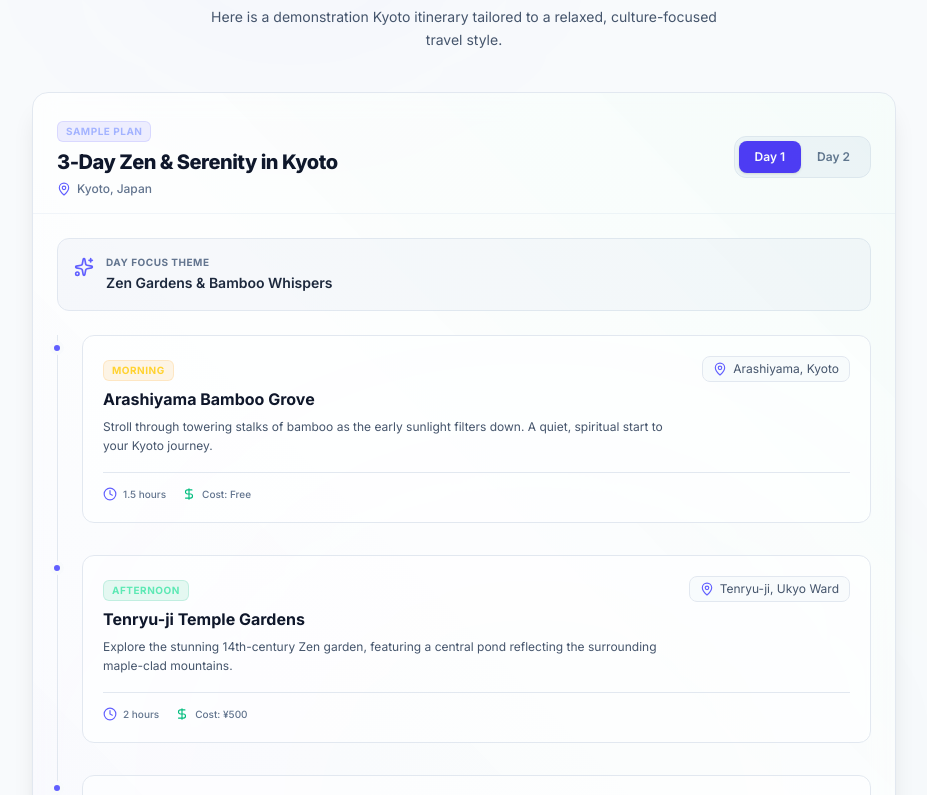
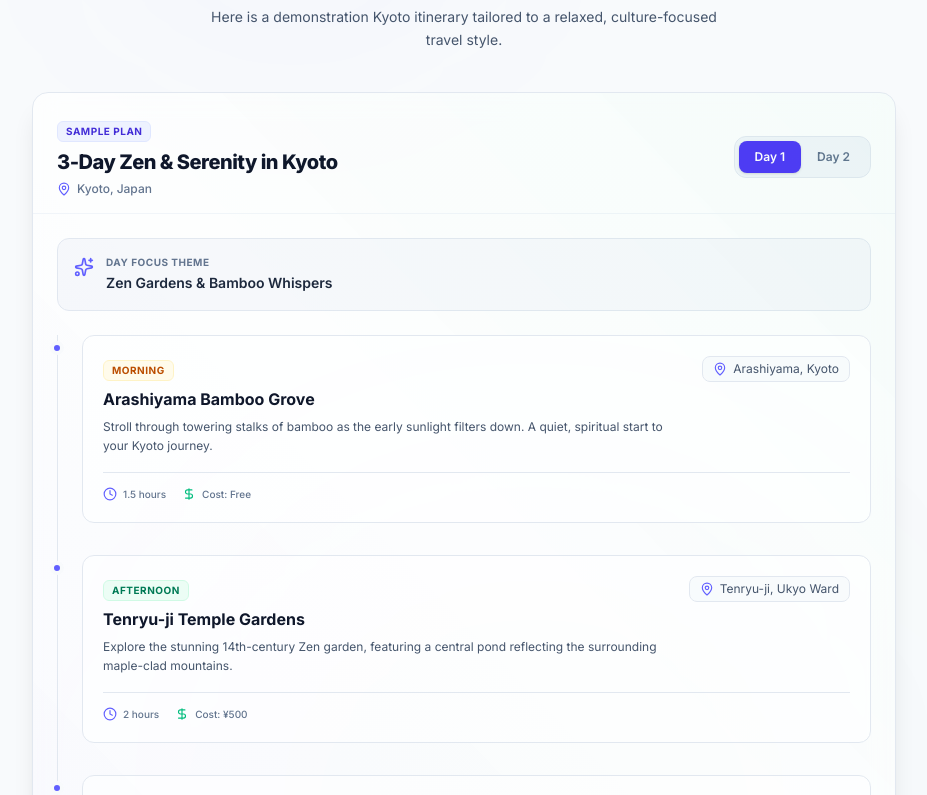
Before and after one commit to narasimhasn06/tripcraft-ai, a Next.js app: page / in a window 1280 px wide. Shown: the part 1025-1820 px from the top of the page, without its empty margins (176-1103 px from the left). Built offline with nearby package versions, Linux system fonts and the light colour scheme; no server answers.

Commit message:
style: remove card background overlay and visual gradient, and make cards theme-aware

```diff
--- a/src/app/dashboard/page.tsx
+++ b/src/app/dashboard/page.tsx
@@ -261,16 +261,8 @@ export default function Dashboard() {
                 >
                   <Card
                     hoverable
-                    className="relative overflow-hidden p-6 flex flex-col justify-between min-h-[220px] bg-slate-900/60 dark:bg-slate-950/60 border border-slate-200 dark:border-slate-800/80"
+                    className="relative overflow-hidden p-6 flex flex-col justify-between min-h-[220px] bg-white dark:bg-slate-900 border border-slate-200 dark:border-slate-800 shadow-sm hover:shadow-md transition-shadow"
                   >
-                    {/* Background image overlay */}
-                    <div
-                      className="absolute inset-0 bg-cover bg-center opacity-30 dark:opacity-20 z-0 group-hover:scale-105 transition-transform duration-500"
-                      style={{ backgroundImage: "url('/travel_dashboard_card.jpg')" }}
-                    />
-                    {/* Visual gradient overlay on top of the image to colorize it */}
-                    <div className={`absolute inset-0 bg-gradient-to-br ${gradientStyles} opacity-10 dark:opacity-20 z-0`} />
-
                     <div className="relative z-10 flex-1 flex flex-col justify-between h-full">
                       <div>
                         {/* Top Row: Location & Actions */}
@@ -279,7 +271,7 @@ export default function Dashboard() {
                             <div className="text-slate-900 dark:text-white font-bold text-lg group-hover:text-indigo-600 dark:group-hover:text-indigo-300 transition-colors line-clamp-1">
                               {trip.title || `${trip.destination} Trip`}
                             </div>
-                            <div className="flex items-center gap-1 text-xs text-slate-500 dark:text-slate-400 mt-0.5 font-medium">
+                            <div className="flex items-center gap-1 text-xs text-slate-600 dark:text-slate-400 mt-0.5 font-medium">
                               <MapPin className="h-3.5 w-3.5 text-indigo-500 dark:text-indigo-400 shrink-0" />
                               <span className="truncate max-w-[150px]">{trip.destination}</span>
                             </div>
@@ -296,7 +288,7 @@ export default function Dashboard() {
                         </div>
 
                         {/* Dates */}
-                        <div className="flex items-center gap-1.5 text-xs text-slate-500 dark:text-slate-400 mt-3 font-medium">
+                        <div className="flex items-center gap-1.5 text-xs text-slate-600 dark:text-slate-400 mt-3 font-medium">
                           <Calendar className="h-3.5 w-3.5 text-indigo-500 dark:text-indigo-400" />
                           <span>
                             {new Date(trip.start_date).toLocaleDateString(undefined, { month: 'short', day: 'numeric', year: 'numeric' })}
--- a/src/components/ui/badge.tsx
+++ b/src/components/ui/badge.tsx
@@ -8,12 +8,12 @@ export function Badge({ className = '', variant = 'slate', children, ...props }:
   const baseStyles = 'inline-flex items-center text-[10px] uppercase font-bold tracking-wider px-2 py-0.5 rounded-md border';
 
   const variants = {
-    indigo: 'bg-indigo-500/10 border-indigo-500/15 text-indigo-300',
-    emerald: 'bg-emerald-500/10 border-emerald-500/15 text-emerald-300',
-    cyan: 'bg-cyan-500/10 border-cyan-500/15 text-cyan-300',
-    amber: 'bg-amber-500/10 border-amber-500/15 text-amber-300',
-    rose: 'bg-rose-500/10 border-rose-500/15 text-rose-350',
-    slate: 'bg-slate-900 border-slate-800 text-slate-300',
+    indigo: 'bg-indigo-50 dark:bg-indigo-500/10 border-indigo-100 dark:border-indigo-500/15 text-indigo-700 dark:text-indigo-300',
+    emerald: 'bg-emerald-50 dark:bg-emerald-500/10 border-emerald-100 dark:border-emerald-500/15 text-emerald-700 dark:text-emerald-300',
+    cyan: 'bg-cyan-50 dark:bg-cyan-500/10 border-cyan-100 dark:border-cyan-500/15 text-cyan-700 dark:text-cyan-300',
+    amber: 'bg-amber-50 dark:bg-amber-500/10 border-amber-100 dark:border-amber-500/15 text-amber-700 dark:text-amber-300',
+    rose: 'bg-rose-50 dark:bg-rose-500/10 border-rose-100 dark:border-rose-500/15 text-rose-700 dark:text-rose-350',
+    slate: 'bg-slate-50 dark:bg-slate-900 border-slate-200 dark:border-slate-800 text-slate-700 dark:text-slate-300',
   };
 
   return (
```
